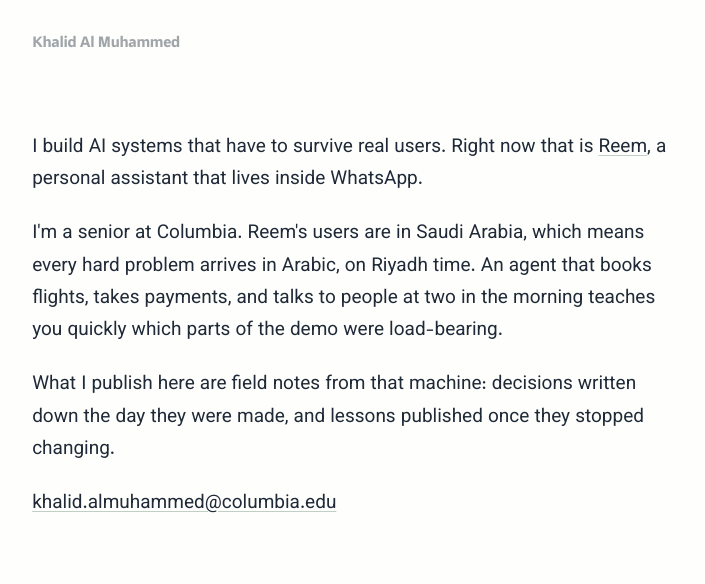
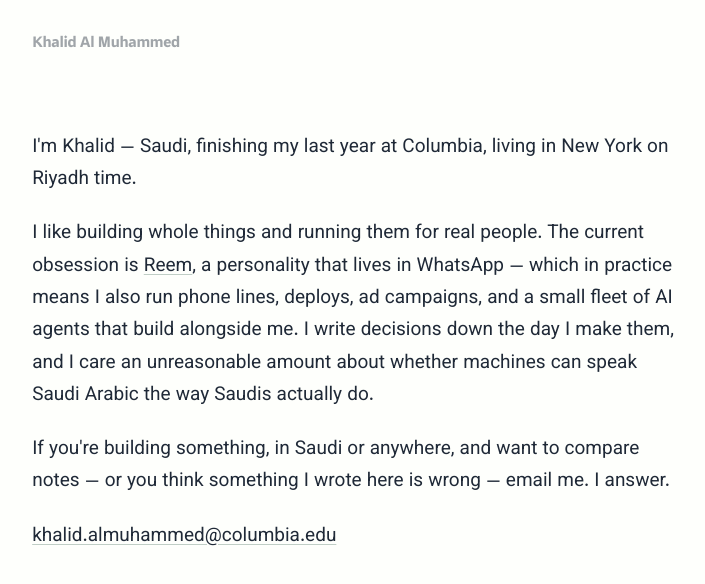
Before and after one commit to KhalidAlMuhammed/KhalidAlMuhammed.github.io, a Next.js app: page /about in a window 1280 px wide. Shown: the top 584 px of the page, without its empty margins (283-988 px from the left). Built offline with nearby package versions, Linux system fonts and the light colour scheme; no server answers.

Commit message:
About: make it personal, Reem is one line not the plot

```diff
--- a/app/about/page.tsx
+++ b/app/about/page.tsx
@@ -11,22 +11,25 @@ export default function About() {
     <section className="shell-narrow page">
       <div className="page__prose">
         <p>
-          I build AI systems that have to survive real users. Right now that is{" "}
+          I&apos;m Khalid — Saudi, finishing my last year at Columbia, living in New
+          York on Riyadh time.
+        </p>
+        <p>
+          I like building whole things and running them for real people. The current
+          obsession is{" "}
           <a href="https://reem.chat" target="_blank" rel="noopener noreferrer">
             Reem
           </a>
-          , a personal assistant that lives inside WhatsApp.
+          , a personality that lives in WhatsApp — which in practice means I also run
+          phone lines, deploys, ad campaigns, and a small fleet of AI agents that
+          build alongside me. I write decisions down the day I make them, and I care
+          an unreasonable amount about whether machines can speak Saudi Arabic the
+          way Saudis actually do.
         </p>
         <p>
-          I&apos;m a senior at Columbia. Reem&apos;s users are in Saudi Arabia, which
-          means every hard problem arrives in Arabic, on Riyadh time. An agent that
-          books flights, takes payments, and talks to people at two in the morning
-          teaches you quickly which parts of the demo were load-bearing.
-        </p>
-        <p>
-          What I publish here are field notes from that machine: decisions written
-          down the day they were made, and lessons published once they stopped
-          changing.
+          If you&apos;re building something, in Saudi or anywhere, and want to
+          compare notes — or you think something I wrote here is wrong — email me. I
+          answer.
         </p>
         <p>
           <a href={`mailto:${SITE.email}`}>{SITE.email}</a>
```
